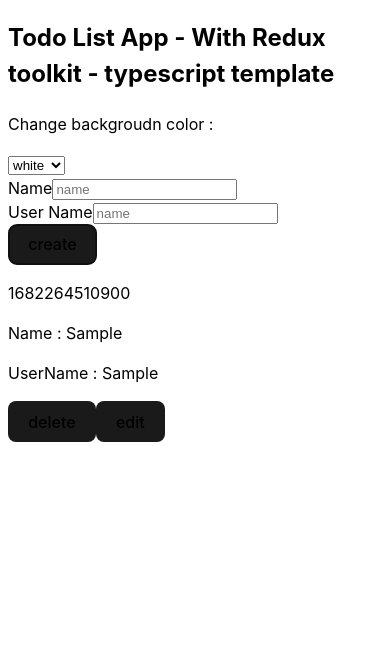
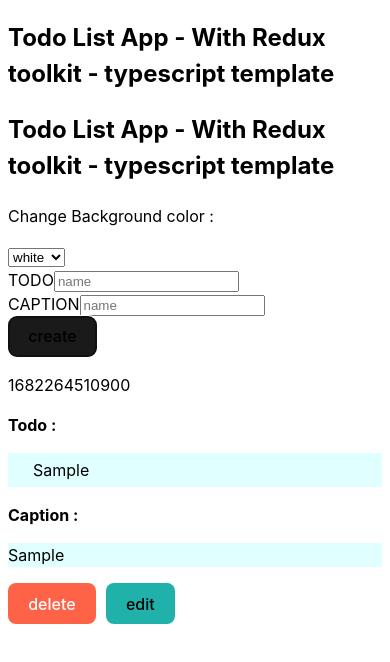
Before and after one commit to hassanamiri369/Redux-toolkit-typescript-Todo-list-app-, a React (Vite) app in the folder app/: page / in a window 390 px wide. Both pictures are taken after typing "Sample", "Sample" into the empty fields and a click on the button "create". Shown: the top 662 px of the page. Built offline with nearby package versions, Linux system fonts and the light colour scheme.

Commit message:
fix responsive layout and style

```diff
--- a/app/src/components/TodoList.tsx
+++ b/app/src/components/TodoList.tsx
@@ -77,10 +77,11 @@
 
     return (
         <>
+           <h2> Todo List App - With Redux toolkit - typescript template</h2>
             <div style={{ backgroundColor: theme }} className='container'>
 
                 <div className='changeTheme'>
-                    <p>Change backgroudn color : </p>
+                    <p>Change Background color : </p>
                     <select value={color} onChange={(e) => setColor(e.target.value)}>
 
                         <option value={'white'}>white</option>
@@ -96,7 +97,7 @@
                     <div className='user-box-input'>
                         <form onSubmit={(e) => handleSubmit(e)}>
                             <div>
-                                <label>Name</label>
+                                <label>TODO</label>
                                 <input
                                 type='text'
                                 value={todo}
@@ -105,27 +106,29 @@
                                 />
                             </div>
                             <div>
-                                <label>User Name</label>
+                                <label>CAPTION</label>
                                 <input type='text' value={caption} onChange={(e) => setCaption(e.target.value)} placeholder='name' />
                             </div>
-                            <div>
-                                {editMode ? <button type='submit'>update </button> : <button type='submit'>create </button>}
+                            <div className='handleButton'>
+                                {editMode ? <button type='submit' className='update'>update </button> : <button className='create' type='submit'>create </button>}
                             </div>
                         </form>
                     </div>
 
-                    <div className='user-container'>
+                    <div className='todo-container'>
                         {todoList.map((item, index) => (
-                            <div className='user-content' key={item.id}>
+                            <div className='todo-content' key={item.id}>
                                 <div className='item'>
                                     <p>{item.id}</p>
-                                    <p>Name : {item.todo}</p>
-                                    <p>UserName : {item.caption}</p>
+                                    <p style={{fontWeight : "bold"}}>Todo :</p>
+                                    <p style={{backgroundColor : "lightcyan" , padding : "5px 25px" }}> {item.todo}</p>
+                                    <p style={{fontWeight : "bold"}}>Caption : </p>
+                                    <p style={{backgroundColor : "lightcyan"}}>{item.caption}</p>
                                 </div>
 
                                 <div className='buttons'>
-                                    <button onClick={() => handleDelete(item)}>delete</button>
-                                    <button onClick={() => handleEdit(item)}>edit</button>
+                                    <button onClick={() => handleDelete(item)} style={{backgroundColor : "tomato" , color : "white"}}>delete</button>
+                                    <button onClick={() => handleEdit(item)} style={{backgroundColor : "lightseagreen" , color : "black" , marginLeft : "10px"}}>edit</button>
                                 </div>
                             </div>
                         ))}
```
